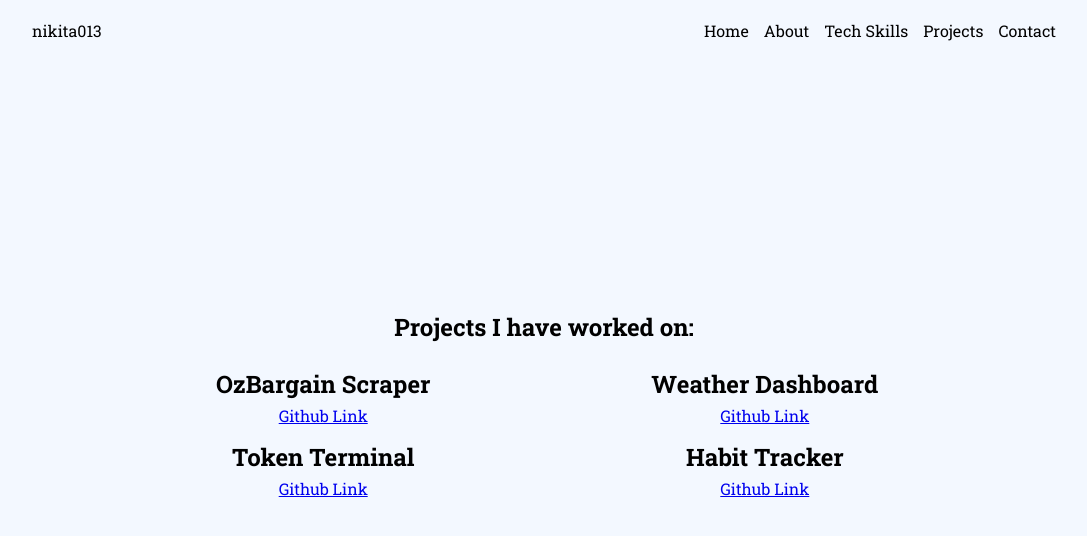
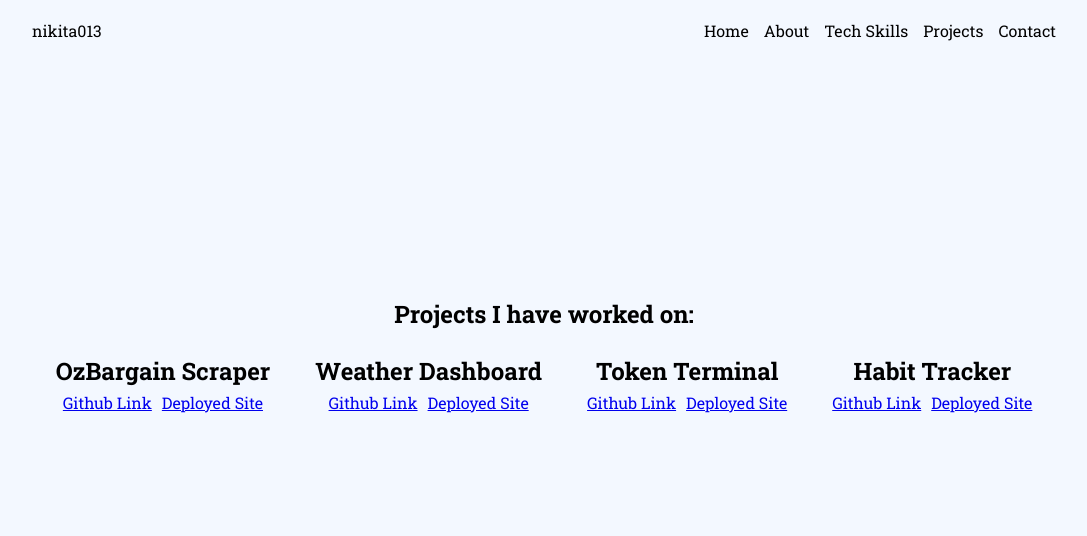
Before and after one commit to nikitao13/nology-portfolio, a plain HTML site: page projects.html in a window 1280 px wide. Shown: the whole page, without its empty margins (96-1183 px from the left). Drawn offline with Linux system fonts and the light colour scheme.

Commit message:
projects styling

```diff
--- a/projects.html
+++ b/projects.html
@@ -40,35 +40,66 @@
         <div class="projects">
           <div class="projects__card">
             <h2>OzBargain Scraper</h2>
+            <div class="projects__card__wrapper">
               <a
                 href="https://github.com/nikitao13/ozbargain-scraper"
                 class="projects__card__link"
                 >Github Link</a
               >
+              <a
+                href="https://github.com/nikitao13/ozbargain-scraper"
+                class="projects__card__link"
+                >Deployed Site</a
+              >
             </div>
+          </div>
+
           <div class="projects__card">
             <h2>Weather Dashboard</h2>
+            <div class="projects__card__wrapper">
               <a
                 href="https://github.com/nikitao13/weather-dashboard"
                 class="projects__card__link"
                 >Github Link</a
               >
+              <a
+                href="https://github.com/nikitao13/weather-dashboard"
+                class="projects__card__link"
+                >Deployed Site</a
+              >
             </div>
+          </div>
+
           <div class="projects__card">
             <h2>Token Terminal</h2>
+            <div class="projects__card__wrapper">
               <a
                 href="https://github.com/nikitao13/token-terminal"
                 class="projects__card__link"
                 >Github Link</a
               >
+              <a
+                href="https://github.com/nikitao13/token-terminal"
+                class="projects__card__link"
+                >Deployed Site</a
+              >
             </div>
+          </div>
+
           <div class="projects__card">
             <h2>Habit Tracker</h2>
+            <div class="projects__card__wrapper">
               <a
                 href="https://github.com/nikitao13/habit-tracker"
                 class="projects__card__link"
                 >Github Link</a
               >
+              <a
+                href="https://github.com/nikitao13/habit-tracker"
+                class="projects__card__link"
+                >Deployed Site</a
+              >
+            </div>
           </div>
         </div>
       </section>
--- a/styles/style.scss
+++ b/styles/style.scss
@@ -159,21 +159,22 @@ main {
 }
 
 .projects {
-  display: flex;
-  justify-content: center;
-  align-items: center;
-  gap: 15px;
+  @include m.flex-center(row, center, center);
+  gap: 45px;
   flex-wrap: wrap;
   width: 100%;
+  margin-bottom: 100px;
 
   &__card {
-    display: flex;
-    flex-direction: column;
-    justify-content: center;
-    align-items: center;
+    @include m.flex-center(column, center, center);
     flex-wrap: wrap;
-    width: 33.33%;
+    // width: 33.33%;
     gap: 5px;
+
+    &__wrapper {
+      display: flex;
+      gap: 10px;
+    }
 
     & h2 {
       width: max-content;
```
Also changed, not shown: styles/style.css, 1 other file. Lines whose indentation alone changed are shown as unchanged.
